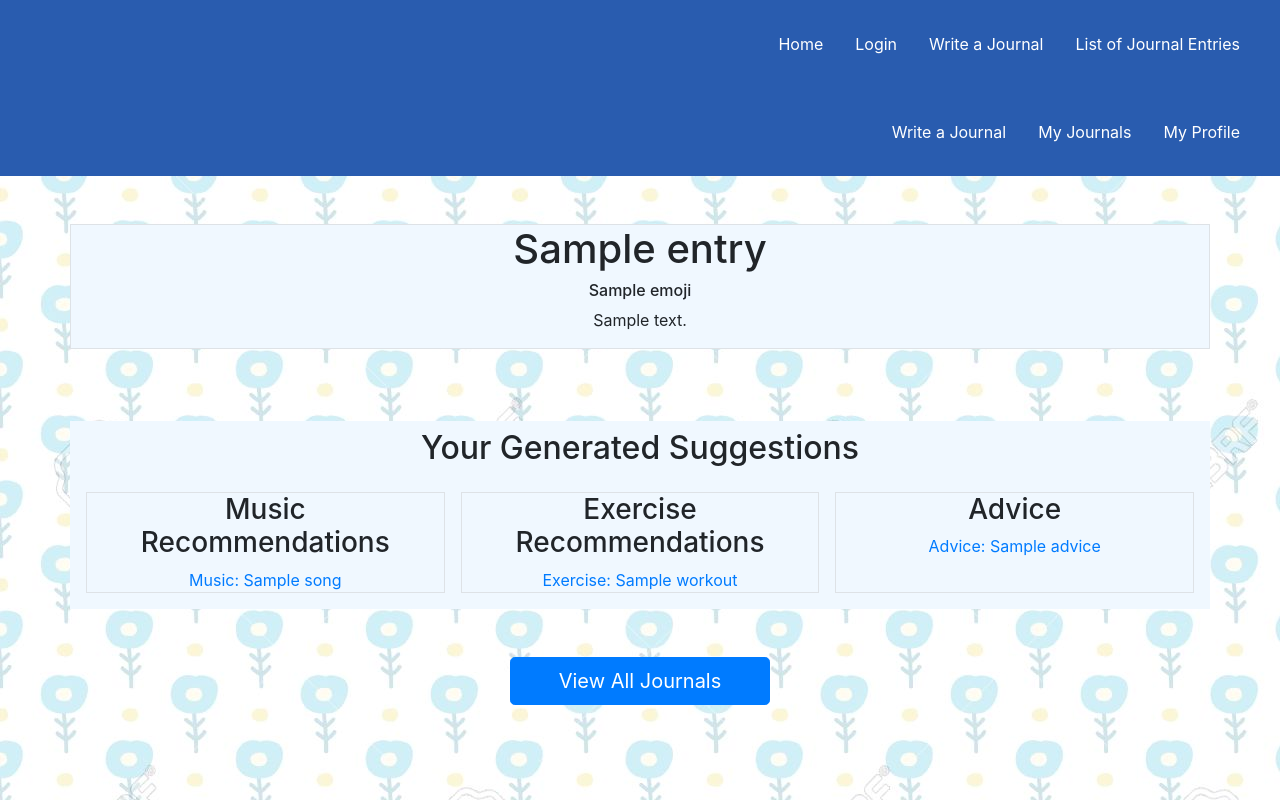
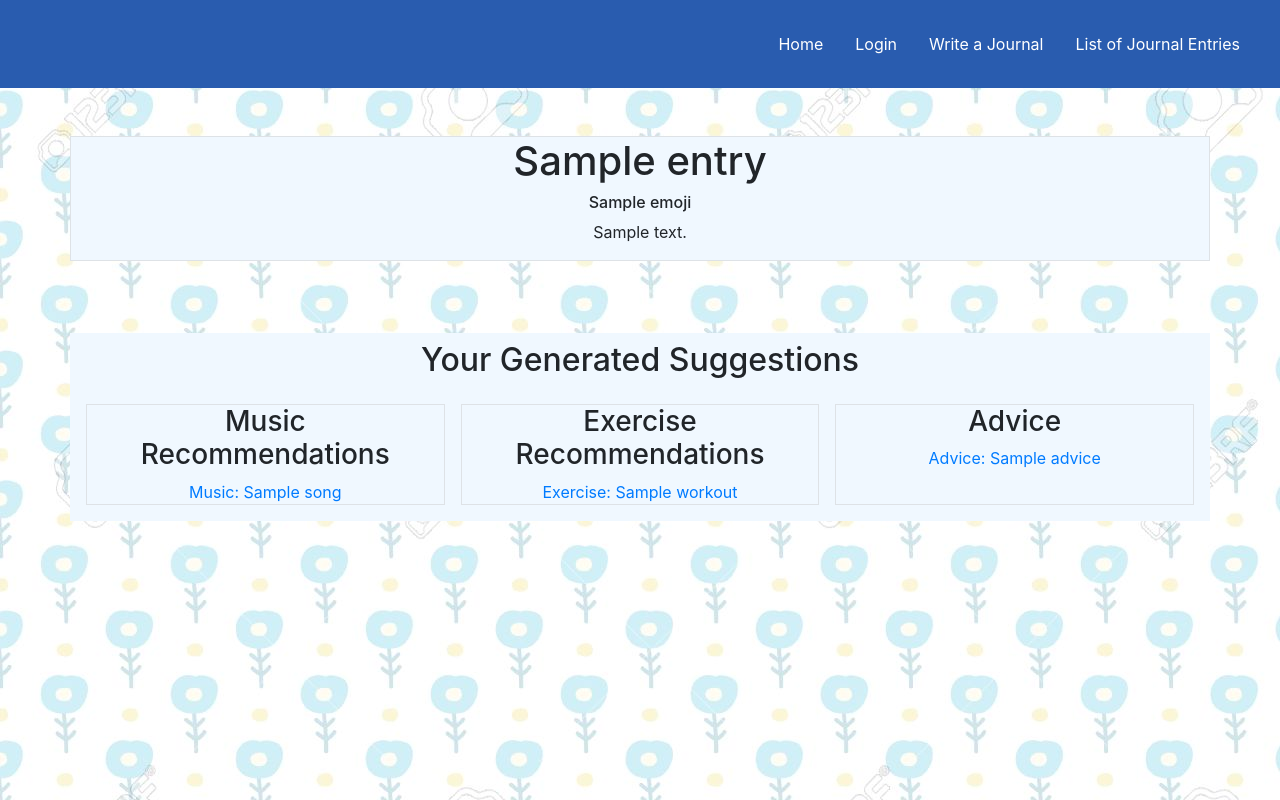
Before and after one commit to emilyirenelai/sofe3700-final-project, a Python web app: template templates/recs_copy.html in a window 1280 px wide. Run offline with Jinja, Linux system fonts and the light colour scheme; the template is opened without the code that fills it: most values are stand-ins (such as "Sample title", 1, 10 or a date in 2020); some libraries are stand-ins or nearby versions.

Commit message:
recs copy is all good

```diff
--- a/templates/recs_copy.html
+++ b/templates/recs_copy.html
@@ -1,39 +1,50 @@
 {% extends "base.html" %}
-{% block content %}
-<!doctype html>
-<html lang="en">
-  <head>
-    <!-- Required meta tags -->
-    <meta charset="utf-8">
-    <meta name="viewport" content="width=device-width, initial-scale=1, shrink-to-fit=no">
 
-    <!-- Bootstrap CSS -->
-    <link rel="stylesheet" href="https://cdn.jsdelivr.net/npm/bootstrap@4.0.0/dist/css/bootstrap.min.css" integrity="sha384-Gn5384xqQ1aoWXA+058RXPxPg6fy4IWvTNh0E263XmFcJlSAwiGgFAW/dAiS6JXm" crossorigin="anonymous">
-    <link rel="stylesheet" href="write.css">
-     <!-- Optional JavaScript -->
-    <!-- jQuery first, then Popper.js, then Bootstrap JS -->
-    <script src="https://code.jquery.com/jquery-3.2.1.slim.min.js" integrity="sha384-KJ3o2DKtIkvYIK3UENzmM7KCkRr/rE9/Qpg6aAZGJwFDMVNA/GpGFF93hXpG5KkN" crossorigin="anonymous"></script>
-    <script src="https://cdn.jsdelivr.net/npm/popper.js@1.12.9/dist/umd/popper.min.js" integrity="sha384-ApNbgh9B+Y1QKtv3Rn7W3mgPxhU9K/ScQsAP7hUibX39j7fakFPskvXusvfa0b4Q" crossorigin="anonymous"></script>
-    <script src="https://cdn.jsdelivr.net/npm/bootstrap@4.0.0/dist/js/bootstrap.min.js" integrity="sha384-JZR6Spejh4U02d8jOt6vLEHfe/JQGiRRSQQxSfFWpi1MquVdAyjUar5+76PVCmYl" crossorigin="anonymous"></script>
+{% block stylesheet %}
+<style>
+  body{
+    background-image: url("bgtrial.jpeg");
+}
 
-    <title>MindnBody</title>
-  </head>
+.section{
+    background-color: rgb(187, 219, 247);
+}
 
-  <body>
+.navstyle{
+    background-color: rgb(41, 92, 175);
+    color: white;
+    border: 1px grey;
+}
+
+.entrystyle{
+    background-color: aliceblue;
+}
+</style>
+{% endblock %}
+
+{% block shownav %}
 <!--NavBar-->
 <div class="container-fluid p-3 navstyle">
   <ul class="nav nav-pills justify-content-end p-2">
       <li class="nav-item">
-              <a class="nav-link text-white" href="write.html">Write a Journal</a>
+        <a class="nav-link text-white" href="{{ url_for('index') }}">Home</a>
       </li>
       <li class="nav-item">
-              <a class="nav-link text-white" href="journals.html">My Journals</a>
+        <a class="nav-link text-white" href="{{ url_for('login') }}">Login</a>
       </li>
       <li class="nav-item">
-              <a class="nav-link text-white" href="profile.html">My Profile</a>
+        <a class="nav-link text-white" href="{{ url_for('add_entry') }}">Write a Journal</a>
+      </li>
+      <li class="nav-item">
+        <a class="nav-link text-white" href="{{ url_for('list_entries') }}">List of Journal Entries</a>
       </li>
     </ul>
 </div>
+{% endblock %}
+
+
+
+{% block content %}
 
     {% for entry in all_entries %}
     <div class="container-fluid text-center pt-5">
@@ -79,14 +90,6 @@
             </div>
         </div>
     </div>
-
-    <div class="container-fluid text-center pt-5">
-        <div class="container-lg">
-            <a href="journals.html" class="btn btn-primary btn-lg pl-5 pr-5" role="button">View All Journals</a>
-        </div>
-    </div>
     {% endfor %}
-    </body>
-</html>
 
 {% endblock %}
```
Lines whose indentation alone changed are shown as unchanged.
